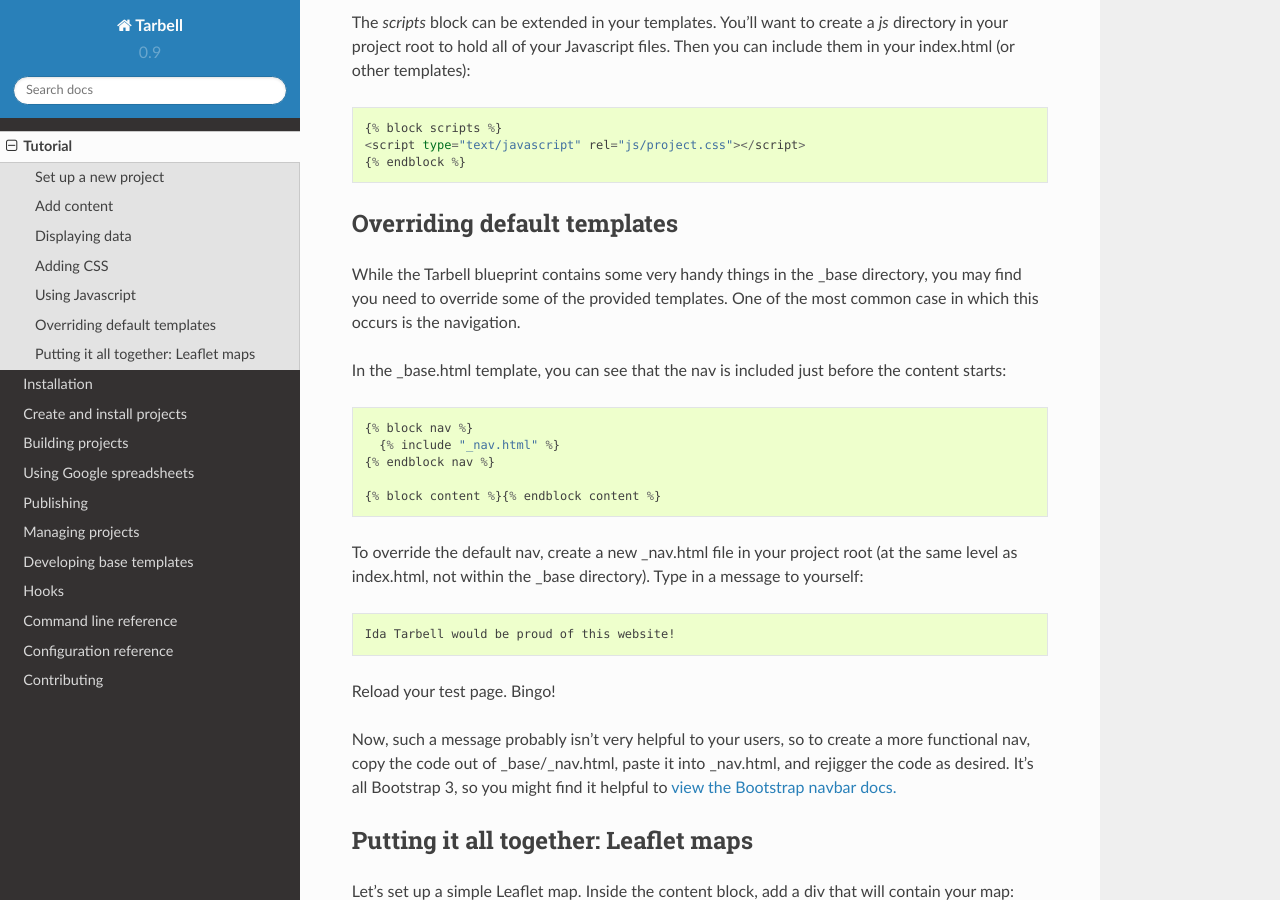
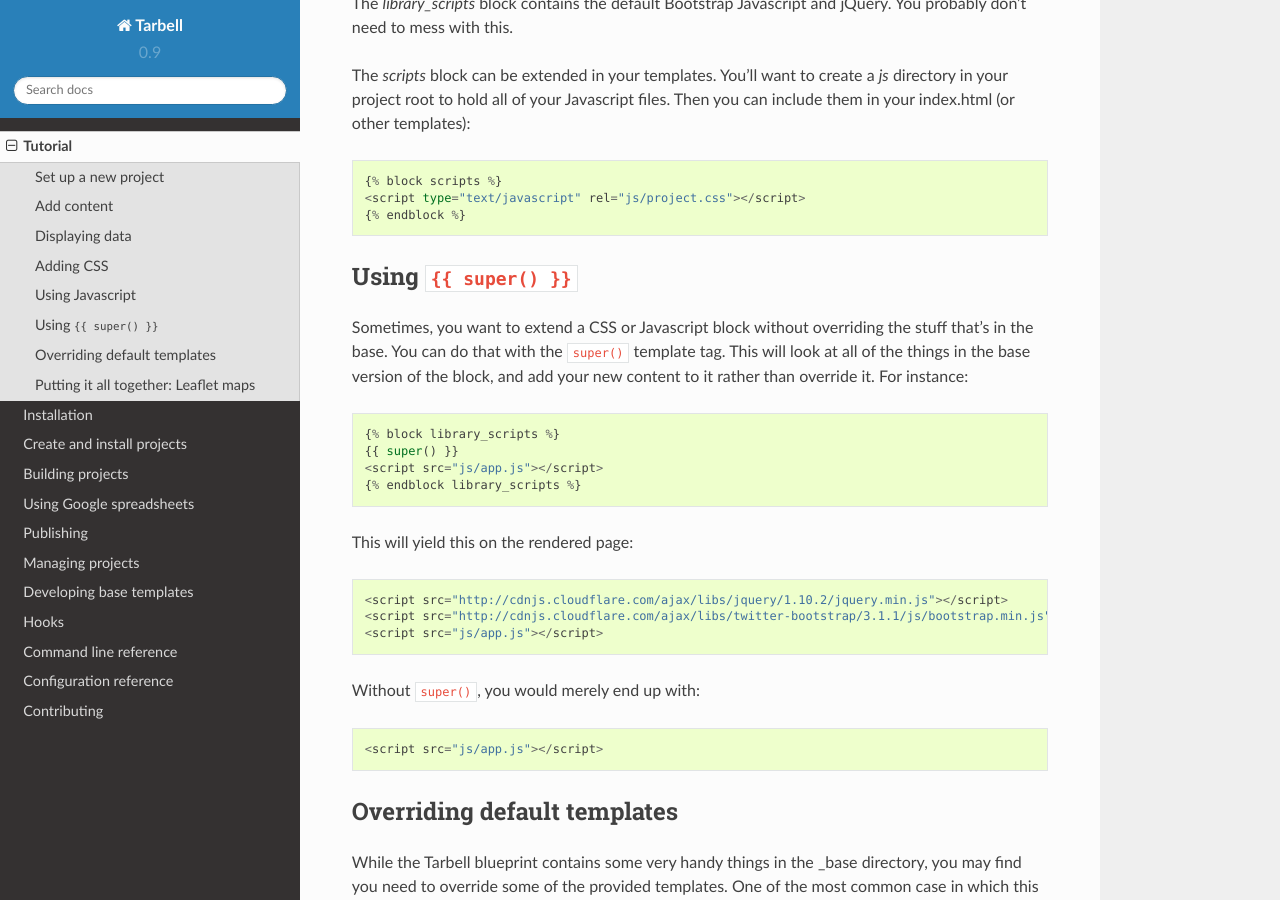
Before and after one commit to tarbell-project/tarbell, a Sphinx documentation site: the page built from tarbell/docs/tutorial.rst, in a window 1280 px wide and 900 px high, scrolled down 6780 px. Built offline with Sphinx 7.4.7 and the Read the Docs theme 2.0.0, drawn with Linux system fonts in a browser that asks for light colours; some of the changed text lies outside the part shown.

Commit message:
explain super()

```diff
--- a/tarbell/docs/tutorial.rst
+++ b/tarbell/docs/tutorial.rst
@@ -108,8 +112,8 @@
 ===========
 
 In a browser, open the Google spreadsheet that you created during the project set up.
-This is where our website's content will live. You'll see three worksheets: *values*,
-*data* and *keyed_data*. Let's look at the values worksheet first.
+This is where our website's content will live. Let's look at the values worksheet (visible in
+the tabs in the bottom left) first.
 You should see something like this:
 
 .. image:: values_worksheet.png
@@ -236,7 +239,7 @@
 .. note::
 
   You'll only need to touch the library_css block if you need to do something like override the version of Bootstrap
-  included here. Otherwise, for adding project-wide styles, edit the base.css file.
+  included here.Otherwise, for adding project-wide styles, edit the base.css file.
 
 In your project root (i.e., not in base), create a css folder. Inside that, create a new style.css file and
 add some CSS rules::
@@ -279,6 +282,29 @@
   {% block scripts %}
   <script type="text/javascript" rel="js/project.css"></script>
   {% endblock %}
+
+
+Using ``{{ super() }}``
+======================
+
+Sometimes, you want to extend a CSS or Javascript block without overriding the stuff that's in the
+base. You can do that with the ``super()`` template tag. This will look at all of the things in the
+base version of the block, and add your new content to it rather than override it. For instance::
+
+  {% block library_scripts %}
+  {{ super() }}
+  <script src="js/app.js"></script>
+  {% endblock library_scripts %}
+
+This will yield this on the rendered page::
+
+  <script src="http://cdnjs.cloudflare.com/ajax/libs/jquery/1.10.2/jquery.min.js"></script>
+  <script src="http://cdnjs.cloudflare.com/ajax/libs/twitter-bootstrap/3.1.1/js/bootstrap.min.js"></script>
+  <script src="js/app.js"></script>
+
+Without ``super()``, you would merely end up with::
+
+  <script src="js/app.js"></script>
 
 Overriding default templates
 ============================
```
Also changed, not shown: other parts of tarbell/docs/tutorial.rst (+8 -5 lines).
